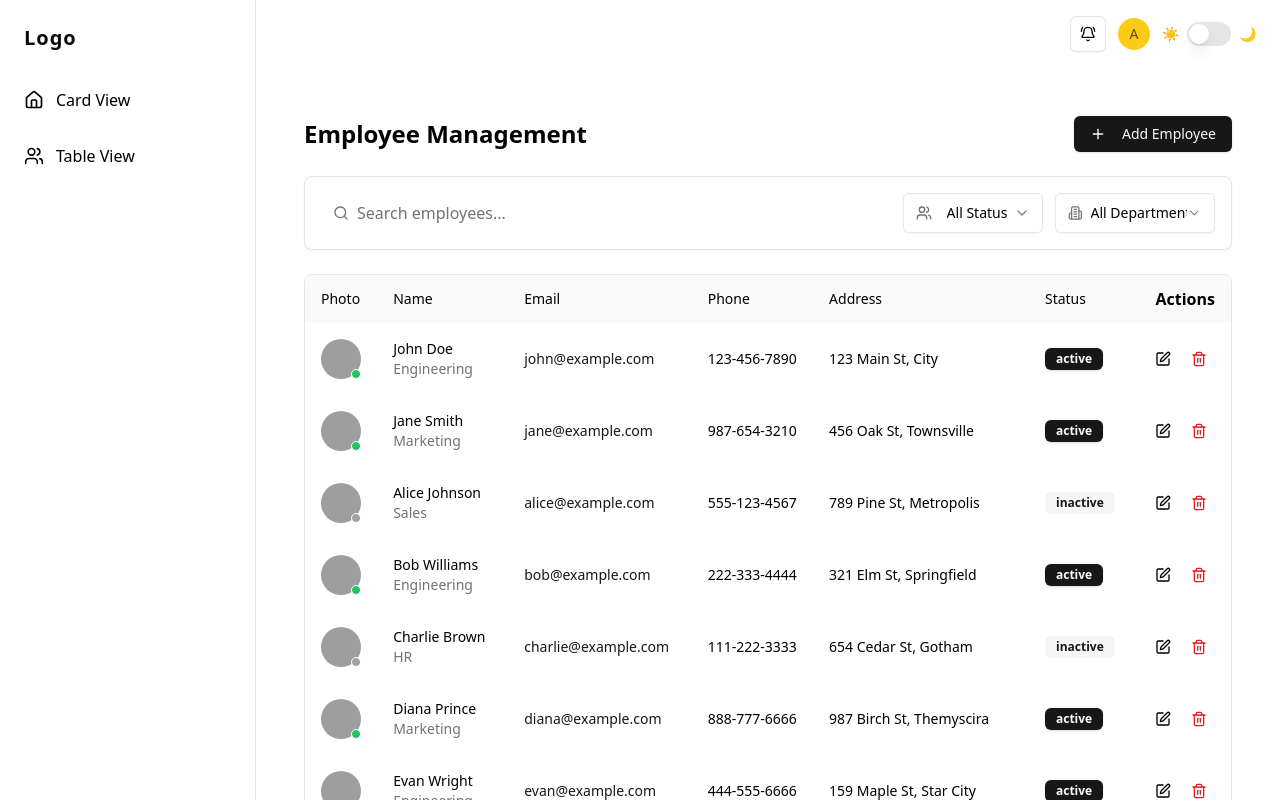
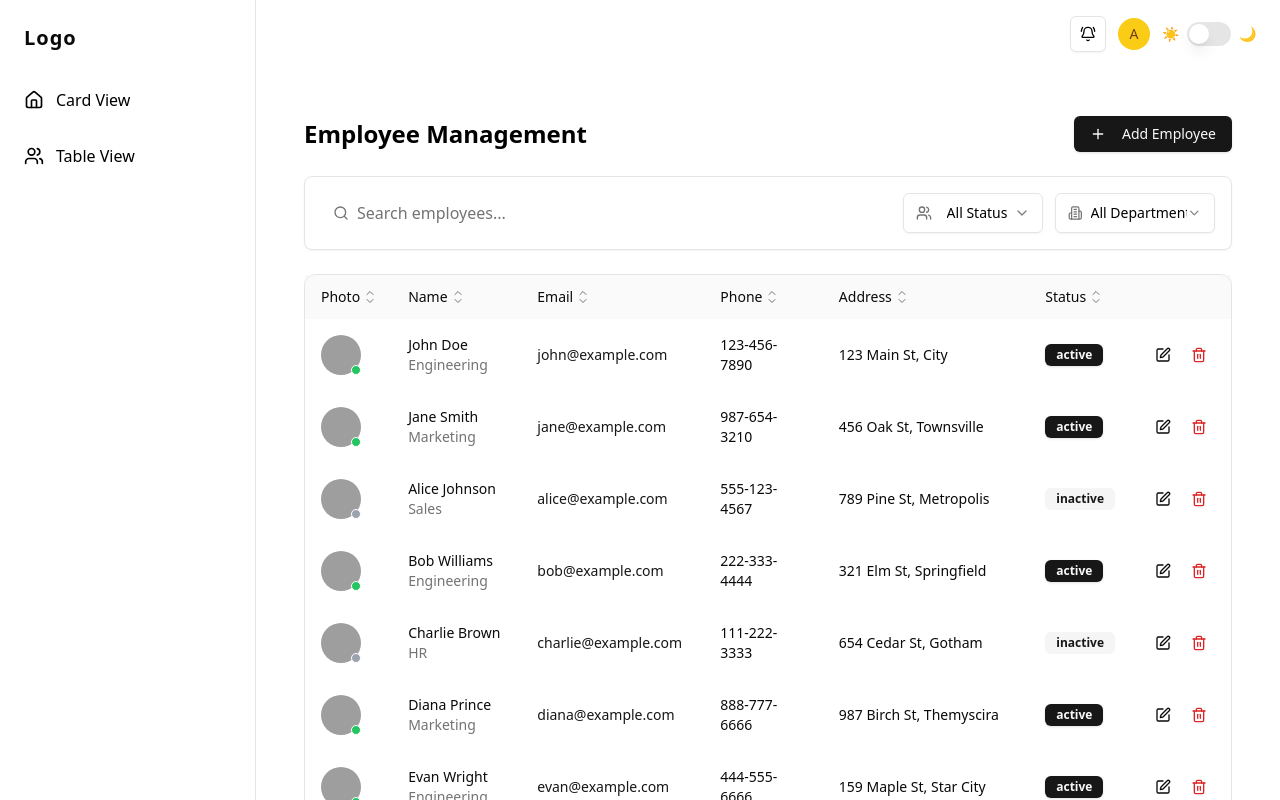
Before and after one commit to faisal-ahmed-dev/bro_tecs_task, a Next.js app: page /table-view in a window 1280 px wide. Shown: the top 800 px of the page. Built offline with nearby package versions, Linux system fonts and the light colour scheme; grey boxes are pictures that could not be loaded.

Commit message:
Add Card component and related subcomponents for improved UI structure and reusability; update package dependencies

```diff
--- a/package.json
+++ b/package.json
@@ -20,6 +20,7 @@
     "@radix-ui/react-switch": "^1.1.3",
     "@radix-ui/react-tabs": "^1.1.3",
     "@radix-ui/react-tooltip": "^1.1.8",
+    "@tanstack/react-table": "^8.21.2",
     "class-variance-authority": "^0.7.1",
     "clsx": "^2.1.1",
     "framer-motion": "^12.4.7",
--- a/src/app/(pages)/table-view/page.tsx
+++ b/src/app/(pages)/table-view/page.tsx
@@ -104,7 +104,7 @@ const TablePage = () => {
   // Mobile Filters Component
   const MobileFilters = () => (
     <Sheet open={isFilterSheetOpen} onOpenChange={setIsFilterSheetOpen}>
-      <SheetContent side="right" className="w-full sm:w-96">
+      <SheetContent side="right" className="w-full ">
         <SheetHeader>
           <SheetTitle>Filters</SheetTitle>
         </SheetHeader>
--- a/src/components/DataTable/DataTable.tsx
+++ b/src/components/DataTable/DataTable.tsx
@@ -1,26 +1,34 @@
-import { cn } from "@/lib/utils";
-import { Edit, Trash2, ChevronRight } from "lucide-react";
-import { Skeleton } from "../ui/skeleton";
-import { Button } from "../ui/Button";
-import { useRef, useState, useEffect } from "react";
+import React from 'react';
+import {
+  createColumnHelper,
+  flexRender,
+  getCoreRowModel,
+  getSortedRowModel,
+  getPaginationRowModel,
+  useReactTable,
+  SortingState,
+} from '@tanstack/react-table';
+import { Edit, Trash2, ChevronUp, ChevronDown } from 'lucide-react';
+
+import { useState } from 'react';
+import { Button } from '../ui/Button';
+import { Card } from '../ui/card';
 
 export type ColumnDef<T> = {
   accessorKey: keyof T;
   header: string;
-  align?: "left" | "center" | "right";
+  align?: 'left' | 'center' | 'right';
   sortable?: boolean;
-  render?: (value: T[keyof T], row: T) => React.ReactNode;
-  priority?: number; // New prop for controlling mobile visibility
+  render?: (value: any, row: T) => React.ReactNode;
 };
 
-interface DataTableProps<T> {
+interface EnhancedTableProps<T> {
   data: T[];
   columns: ColumnDef<T>[];
   isLoading?: boolean;
   emptyText?: string;
   onEdit?: (item: T) => void;
   onDelete?: (id: number) => void;
-  variant?: "default" | "bordered";
   className?: string;
 }
 
@@ -28,133 +36,37 @@ const DataTable = <T extends { id: number }>({
   data,
   columns,
   isLoading = false,
-  emptyText = "No data available",
+  emptyText = 'No data available',
   onEdit,
   onDelete,
-  variant = "default",
   className,
-}: DataTableProps<T>) => {
-  const [hasScroll, setHasScroll] = useState(false);
-  const [isScrolledToEnd, setIsScrolledToEnd] = useState(false);
-  const [isScrolledFromStart, setIsScrolledFromStart] = useState(false);
-  const tableWrapperRef = useRef<HTMLDivElement>(null);
+}: EnhancedTableProps<T>) => {
+  const [sorting, setSorting] = useState<SortingState>([]);
+  const columnHelper = createColumnHelper<T>();
 
-  // Check for scroll overflow
-  useEffect(() => {
-    const checkScroll = () => {
-      if (tableWrapperRef.current) {
-        const { scrollWidth, clientWidth, scrollLeft } = tableWrapperRef.current;
-        setHasScroll(scrollWidth > clientWidth);
-        setIsScrolledToEnd(scrollLeft + clientWidth >= scrollWidth - 10);
-        setIsScrolledFromStart(scrollLeft > 0);
-      }
-    };
-
-    checkScroll();
-    window.addEventListener('resize', checkScroll);
-    return () => window.removeEventListener('resize', checkScroll);
-  }, [data]);
-
-  // Handle scroll events
-  const handleScroll = () => {
-    if (tableWrapperRef.current) {
-      const { scrollWidth, clientWidth, scrollLeft } = tableWrapperRef.current;
-      setIsScrolledToEnd(scrollLeft + clientWidth >= scrollWidth - 10);
-      setIsScrolledFromStart(scrollLeft > 0);
-    }
-  };
-
-  return (
-    <div className={cn("rounded-lg border relative", className)}>
-      {hasScroll && (
-        <>
-          {!isScrolledFromStart && (
-            <div className="absolute left-0 top-0 bottom-0 w-8 bg-gradient-to-r from-background to-transparent pointer-events-none z-10" />
-          )}
-          {!isScrolledToEnd && (
-            <div className="absolute right-0 top-0 bottom-0 w-8 bg-gradient-to-l from-background to-transparent pointer-events-none z-10" />
-          )}
-        </>
-      )}
-
-      <div
-        ref={tableWrapperRef}
-        className="overflow-x-auto scrollbar-thin scrollbar-thumb-muted scrollbar-track-transparent"
-        onScroll={handleScroll}
-      >
-        <table className="w-full min-w-[600px]">
-          <thead
-            className={cn(
-              "bg-muted/50 sticky top-0 z-20",
-              variant === "bordered" && "border-b"
-            )}
-          >
-            <tr>
-              {columns.map((column) => (
-                <th
-                  key={column.accessorKey as string}
-                  className={cn(
-                    "px-4 py-3 text-sm font-medium text-left whitespace-nowrap",
-                    column.align === "center" && "text-center",
-                    column.align === "right" && "text-right",
-                    variant === "bordered" && "border-r last:border-r-0"
-                  )}
-                >
-                  {column.header}
-                </th>
-              ))}
-              {(onEdit || onDelete) && (
-                <th className="w-[100px] px-4 py-3 text-right">Actions</th>
-              )}
-            </tr>
-          </thead>
-
-          <tbody>
-            {isLoading ? (
-              <tr>
-                <td colSpan={columns.length + (onEdit || onDelete ? 1 : 0)}>
-                  <div className="p-4 space-y-2">
-                    {Array(5).fill(0).map((_, i) => (
-                      <Skeleton key={i} className="w-full h-12" />
-                    ))}
-                  </div>
-                </td>
-              </tr>
-            ) : data.length > 0 ? (
-              data.map((row) => (
-                <tr
-                  key={row.id}
-                  className={cn(
-                    variant === "bordered" && "border-b",
-                    "hover:bg-muted/10 transition-colors"
-                  )}
-                >
-                  {columns.map((column) => {
-                    const value = row[column.accessorKey];
-                    return (
-                      <td
-                        key={column.accessorKey as string}
-                        className={cn(
-                          "p-4 text-sm",
-                          column.align === "center" && "text-center",
-                          column.align === "right" && "text-right",
-                          variant === "bordered" && "border-r last:border-r-0",
-                          "whitespace-nowrap"
-                        )}
-                      >
-                        {column.render ? column.render(value, row) : (value as React.ReactNode)}
-                      </td>
-                    );
-                  })}
-
-                  {(onEdit || onDelete) && (
-                    <td className="p-4 text-right whitespace-nowrap">
+  const tableColumns = [
+    ...columns.map((col) =>
+      columnHelper.accessor((row) => row[col.accessorKey], {
+        header: col.header,
+        cell: (info) =>
+          col.render
+            ? col.render(info.getValue(), info.row.original)
+            : info.getValue(),
+        enableSorting: col.sortable,
+      })
+    ),
+    ...(onEdit || onDelete
+      ? [
+          columnHelper.display({
+            id: 'actions',
+            header: '',
+            cell: (info) => (
               <div className="flex items-center justify-end gap-1">
                 {onEdit && (
                   <Button
                     variant="ghost"
                     size="sm"
-                            onClick={() => onEdit(row)}
+                    onClick={() => onEdit(info.row.original)}
                     className="h-8 w-8 p-0"
                   >
                     <Edit className="w-4 h-4" />
@@ -164,23 +76,79 @@ const DataTable = <T extends { id: number }>({
                   <Button
                     variant="ghost"
                     size="sm"
-                            onClick={() => onDelete(row.id)}
+                    onClick={() => onDelete(info.row.original.id)}
                     className="h-8 w-8 p-0"
                   >
                     <Trash2 className="w-4 h-4 text-red-600" />
                   </Button>
                 )}
               </div>
+            ),
+          }),
+        ]
+      : []),
+  ];
+
+  const table = useReactTable({
+    data,
+    columns: tableColumns,
+    state: {
+      sorting,
+    },
+    onSortingChange: setSorting,
+    getCoreRowModel: getCoreRowModel(),
+    getSortedRowModel: getSortedRowModel(),
+    getPaginationRowModel: getPaginationRowModel(),
+  });
+
+  return (
+    <Card className={className}>
+      <div className="overflow-x-auto">
+        <table className="w-full">
+          <thead className="bg-muted/50">
+            {table.getHeaderGroups().map(headerGroup => (
+              <tr key={headerGroup.id}>
+                {headerGroup.headers.map(header => (
+                  <th
+                    key={header.id}
+                    className="px-4 py-3 text-sm font-medium text-left whitespace-nowrap"
+                    onClick={header.column.getToggleSortingHandler()}
+                    style={{ cursor: header.column.getCanSort() ? 'pointer' : 'default' }}
+                  >
+                    <div className="flex items-center gap-1">
+                      {flexRender(header.column.columnDef.header, header.getContext())}
+                      {header.column.getCanSort() && (
+                        <div className="flex flex-col">
+                          <ChevronUp className={`w-3 h-3 ${header.column.getIsSorted() === 'asc' ? 'text-primary' : 'text-muted-foreground'}`} />
+                          <ChevronDown className={`w-3 h-3 -mt-1 ${header.column.getIsSorted() === 'desc' ? 'text-primary' : 'text-muted-foreground'}`} />
+                        </div>
+                      )}
+                    </div>
+                  </th>
+                ))}
+              </tr>
+            ))}
+          </thead>
+          <tbody>
+            {isLoading ? (
+              <tr>
+                <td colSpan={columns.length + (onEdit || onDelete ? 1 : 0)}>
+                  <div className="p-4">Loading...</div>
                 </td>
-                  )}
+              </tr>
+            ) : table.getRowModel().rows.length > 0 ? (
+              table.getRowModel().rows.map(row => (
+                <tr key={row.id} className="hover:bg-muted/10 transition-colors">
+                  {row.getVisibleCells().map(cell => (
+                    <td key={cell.id} className="p-4 text-sm">
+                      {flexRender(cell.column.columnDef.cell, cell.getContext())}
+                    </td>
+                  ))}
                 </tr>
               ))
             ) : (
               <tr>
-                <td
-                  colSpan={columns.length + (onEdit || onDelete ? 1 : 0)}
-                  className="p-8 text-center text-muted-foreground"
-                >
+                <td colSpan={columns.length + (onEdit || onDelete ? 1 : 0)} className="p-8 text-center text-muted-foreground">
                   {emptyText}
                 </td>
               </tr>
@@ -189,12 +157,31 @@ const DataTable = <T extends { id: number }>({
         </table>
       </div>
 
-      {hasScroll && !isScrolledFromStart && (
-        <div className="md:hidden absolute bottom-4 right-4 bg-primary text-primary-foreground rounded-full p-2 shadow-lg animate-bounce">
-          <ChevronRight className="w-4 h-4" />
+      <div className="flex items-center justify-between p-4 border-t">
+        <div className="flex items-center gap-2">
+          <Button
+            variant="outline"
+            size="sm"
+            onClick={() => table.previousPage()}
+            disabled={!table.getCanPreviousPage()}
+          >
+            Previous
+          </Button>
+          <Button
+            variant="outline"
+            size="sm"
+            onClick={() => table.nextPage()}
+            disabled={!table.getCanNextPage()}
+          >
+            Next
+          </Button>
         </div>
-      )}
+        <span className="text-sm text-muted-foreground">
+          Page {table.getState().pagination.pageIndex + 1} of{' '}
+          {table.getPageCount()}
+        </span>
       </div>
+    </Card>
   );
 };
 
--- /dev/null
+++ b/src/components/ui/card.tsx
@@ -0,0 +1,76 @@
+import * as React from "react"
+
+import { cn } from "@/lib/utils"
+
+const Card = React.forwardRef<
+  HTMLDivElement,
+  React.HTMLAttributes<HTMLDivElement>
+>(({ className, ...props }, ref) => (
+  <div
+    ref={ref}
+    className={cn(
+      "rounded-xl border bg-card text-card-foreground shadow",
+      className
+    )}
+    {...props}
+  />
+))
+Card.displayName = "Card"
+
+const CardHeader = React.forwardRef<
+  HTMLDivElement,
+  React.HTMLAttributes<HTMLDivElement>
+>(({ className, ...props }, ref) => (
+  <div
+    ref={ref}
+    className={cn("flex flex-col space-y-1.5 p-6", className)}
+    {...props}
+  />
+))
+CardHeader.displayName = "CardHeader"
+
+const CardTitle = React.forwardRef<
+  HTMLDivElement,
+  React.HTMLAttributes<HTMLDivElement>
+>(({ className, ...props }, ref) => (
+  <div
+    ref={ref}
+    className={cn("font-semibold leading-none tracking-tight", className)}
+    {...props}
+  />
+))
+CardTitle.displayName = "CardTitle"
+
+const CardDescription = React.forwardRef<
+  HTMLDivElement,
+  React.HTMLAttributes<HTMLDivElement>
+>(({ className, ...props }, ref) => (
+  <div
+    ref={ref}
+    className={cn("text-sm text-muted-foreground", className)}
+    {...props}
+  />
+))
+CardDescription.displayName = "CardDescription"
+
+const CardContent = React.forwardRef<
+  HTMLDivElement,
+  React.HTMLAttributes<HTMLDivElement>
+>(({ className, ...props }, ref) => (
+  <div ref={ref} className={cn("p-6 pt-0", className)} {...props} />
+))
+CardContent.displayName = "CardContent"
+
+const CardFooter = React.forwardRef<
+  HTMLDivElement,
+  React.HTMLAttributes<HTMLDivElement>
+>(({ className, ...props }, ref) => (
+  <div
+    ref={ref}
+    className={cn("flex items-center p-6 pt-0", className)}
+    {...props}
+  />
+))
+CardFooter.displayName = "CardFooter"
+
+export { Card, CardHeader, CardFooter, CardTitle, CardDescription, CardContent }
```
Also changed, not shown: 1 other file (tests, documents, lock files or other folders). Lines whose indentation alone changed are shown as unchanged.
